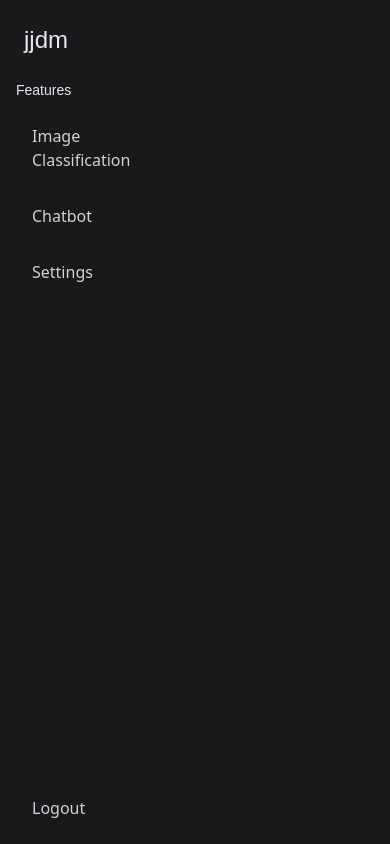
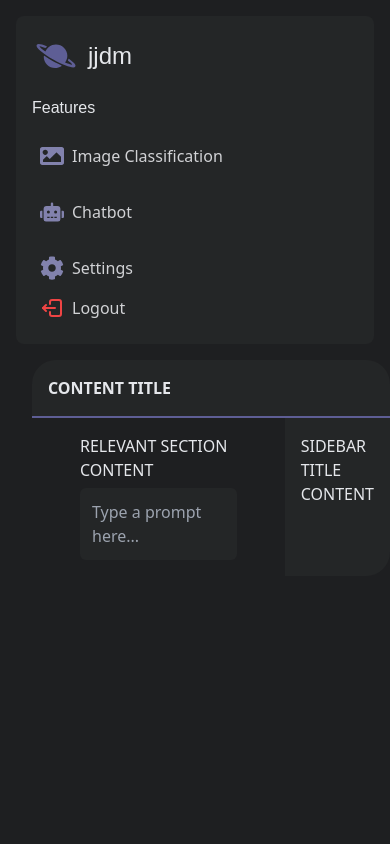
Before and after one commit to jjdmvisionapp/frontend, a React (Vite) app: page /#/home in a window 390 px wide. Built offline with nearby package versions, Linux system fonts and the light colour scheme; a web font is replaced by a local one.

Commit message:
Added Main.tsx, updated dashboard, reformatted sidebar for responsiveness

```diff
--- a/src/components/Home.tsx
+++ b/src/components/Home.tsx
@@ -1,11 +1,12 @@
 import React from "react";
 import SideNav from "./SideNav";
-
+import Main from "./Main";
 const Home = () => {
   return (
     <div>
-      <div className="home-page-wrapper w-screen h-screen font-supernova-800 bg-supernova-800 p-2 grid grid-rows-1 grid-cols-6 gap-4 text-gray-200">
+      <div className="home-page-wrapper w-screen h-screen font-supernova-800 bg-supernova-750 p-4 gap-4 text-gray-200 flex xl:flex-row lg:flex-row md:flex-col sm:flex-col flex-col">
         <SideNav />
+        <Main />
       </div>
     </div>
   );
--- /dev/null
+++ b/src/components/Main.tsx
@@ -0,0 +1,30 @@
+import React from "react";
+
+const Main = () => {
+  return (
+    <div className="w-full ml-4 mr-4">
+      <div className="container rounded-3xl w-full h-full bg-supernova-700 flex flex-col">
+        <div className="top w-full h-16 flex flex-row p-4 border-b-2 border-b-default-500">
+          <div className="title basis-4/5 font-semibold">CONTENT TITLE</div>
+          <div className="icons basis-1/5">
+            {/* ADD ICONS HERE - info/export idk */}
+          </div>
+        </div>
+        <div className="bottom w-full h-full flex flex-row">
+          <div className="left basis-4/5 bg-supernova-750 flex justify-center items-center">
+            <div className="w-full h-full  ml-8 mr-8 p-4 flex flex-col items-start justify-between">
+              <div className="title">RELEVANT SECTION CONTENT</div>
+              <div className="message-input w-full bg-supernova-700 rounded-md p-3 flex flex-row">
+                <div className="input text-gray-400">Type a prompt here...</div>
+                <div className="attachment-icons"></div>
+              </div>
+            </div>
+          </div>
+          <div className="right basis-1/5 p-4">SIDEBAR TITLE CONTENT</div>
+        </div>
+      </div>
+    </div>
+  );
+};
+
+export default Main;
--- a/src/components/SideNav.tsx
+++ b/src/components/SideNav.tsx
@@ -13,28 +13,28 @@ import { TbLogout2 } from "react-icons/tb";
 const SideNav = () => {
   return (
     <div>
-      <div className="nav-left h-full   p-2 rounded-lg col-start-1 col-end-1 flex flex-col">
+      <div className="nav-left h-full w-full sm:w-full md:w-full lg:w-[16rem] xl:w-[16rem] p-4 rounded-lg flex flex-col bg-supernova-700">
         <div className="title font-logo flex flex-row gap-2 text-2xl justify-start items-center text-gray-200">
-          <IoIosPlanet className="text-5xl text-default-450" />
+          <IoIosPlanet className="text-5xl text-default-500" />
           jjdm
         </div>
         <div className="features mt-4 flex flex-col gap-4 h-full ">
-          <h3 className="text-sm font-logo ">Features</h3>
-          <div className="classification flex flex-row justify-start items-center text-supernova-200 gap-2 p-2 rounded-md hover:bg-supernova-700 cursor-pointer hover:text-default-250 hover:font-semibold">
-            <FaImage className="text-default-300 text-2xl" />
+          <h3 className="text-md font-logo ">Features</h3>
+          <div className="classification flex flex-row justify-start items-center text-supernova-200 gap-2 p-2 rounded-md hover:bg-supernova-650 cursor-pointer hover:text-default-200 ">
+            <FaImage className="text-default-400 text-2xl" />
             Image Classification
           </div>
-          <div className="chatbot flex flex-row justify-start items-center text-supernova-200 gap-2 p-2 rounded-md hover:bg-supernova-700 cursor-pointer hover:text-default-250 hover:font-semibold">
-            <FaRobot className="text-default-300 text-2xl" />
+          <div className="chatbot flex flex-row justify-start items-center text-supernova-200 gap-2 p-2 rounded-md hover:bg-supernova-650 cursor-pointer hover:text-default-200 ">
+            <FaRobot className="text-default-400 text-2xl" />
             Chatbot
           </div>
-          <div className="settings flex flex-row justify-start items-center text-supernova-200 gap-2 p-2 rounded-md hover:bg-supernova-700 cursor-pointer hover:text-default-250 hover:font-semibold">
-            <FaCog className="text-default-300 text-2xl" />
+          <div className="settings flex flex-row justify-start items-center text-supernova-200 gap-2 p-2 rounded-md hover:bg-supernova-650 cursor-pointer hover:text-default-200 ">
+            <FaCog className="text-default-400 text-2xl" />
             Settings
           </div>
         </div>
         <div className="bottom">
-          <div className="logout flex flex-row justify-start items-end text-supernova-200 gap-2 p-2 rounded-md hover:bg-supernova-700 cursor-pointer  hover:font-semibold">
+          <div className="logout flex flex-row justify-start items-end text-supernova-200 hover gap-2 p-2 rounded-md hover:bg-supernova-650 cursor-pointer  ">
             <TbLogout2 className="text-red-500 text-2xl" />
             <Link to={"/"}>Logout</Link>
           </div>
```
